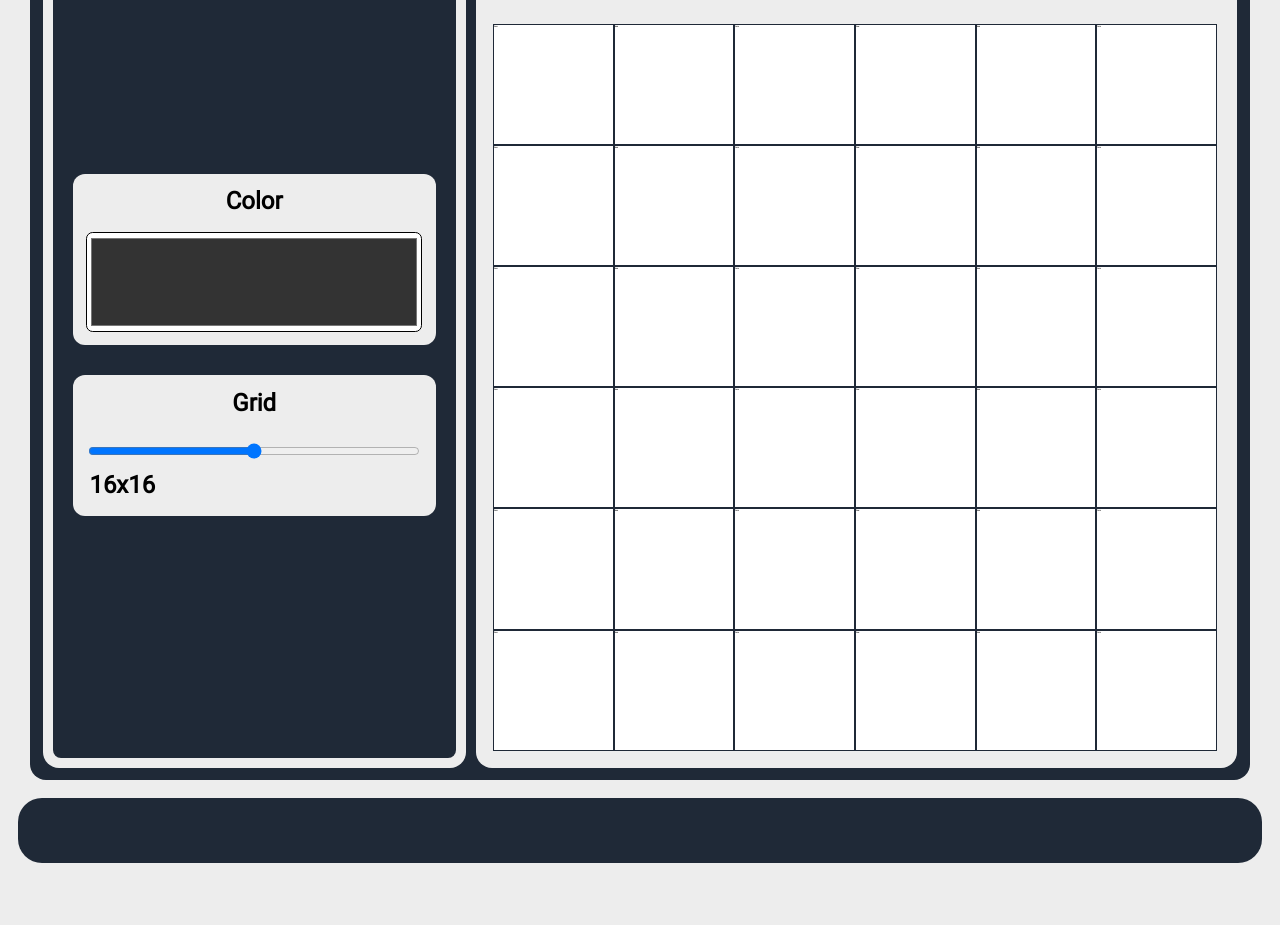
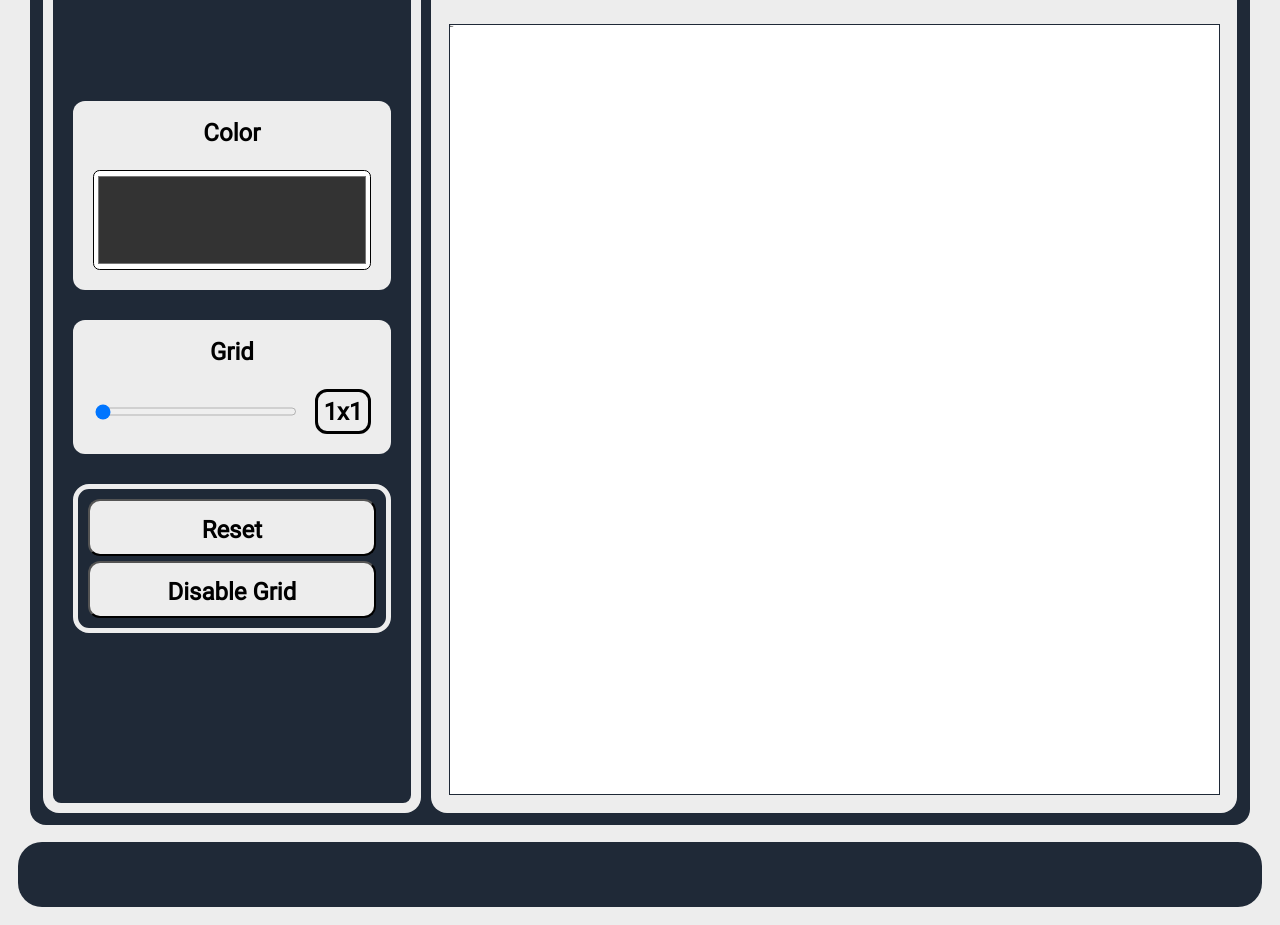
Before and after one commit to FriZal07/Etch-a-Sketch, a plain HTML site: page index.html in a window 1280 px wide. Shown: the part 208-1133 px from the top of the page. Before the commit the page ends 1089 px from the top, so only its background shows below. Drawn offline with Linux system fonts and the light colour scheme.

Commit message:
Made sure the UI is interactive and accessible across all platform
1. Added color picker
2. Added grid selector
3. Added grid reset and disable grid border button
4. Made sure the grid works

```diff
--- a/index.html
+++ b/index.html
@@ -22,9 +22,17 @@
                         <div class="grid_box">
                             <div style="margin: 0 auto;">Grid</div>
                             <div class="content_container">
-                                <input id="grid_selector" type="range"></input>
-                                <div>16x16</div>
+                                <input id="grid_selector" type="range" value="1" max="100" min="1"></input>
+                                <div id="grid_shower">1x1</div>
                             </div>
+                        </div>
+                        <div class="button_container">
+                            <button id="reset" type="button">
+                                Reset
+                            </button>
+                            <button id="grid" type="button">
+                                Disable Grid
+                            </button>
                         </div>
                     </div>
                 </div>
@@ -32,41 +40,6 @@
                     <div class="grid_title">Grid Square</div>
                     <div class="grid_space">
                         <div class="grid_screen">
-                            <div class="boxes">box</div>
-                            <div class="boxes">box</div>
-                            <div class="boxes">box</div>
-                            <div class="boxes">box</div>
-                            <div class="boxes">box</div>
-                            <div class="boxes">box</div>
-                            <div class="boxes">box</div>
-                            <div class="boxes">box</div>
-                            <div class="boxes">box</div>
-                            <div class="boxes">box</div>
-                            <div class="boxes">box</div>
-                            <div class="boxes">box</div>
-                            <div class="boxes">box</div>
-                            <div class="boxes">box</div>
-                            <div class="boxes">box</div>
-                            <div class="boxes">box</div>
-                            <div class="boxes">box</div>
-                            <div class="boxes">box</div>
-                            <div class="boxes">box</div>
-                            <div class="boxes">box</div>
-                            <div class="boxes">box</div>
-                            <div class="boxes">box</div>
-                            <div class="boxes">box</div>
-                            <div class="boxes">box</div>
-                            <div class="boxes">box</div>
-                            <div class="boxes">box</div>
-                            <div class="boxes">box</div>
-                            <div class="boxes">box</div>
-                            <div class="boxes">box</div>
-                            <div class="boxes">box</div>
-                            <div class="boxes">box</div>
-                            <div class="boxes">box</div>
-                            <div class="boxes">box</div>
-                            <div class="boxes">box</div>
-                            <div class="boxes">box</div>
                             <div class="boxes">box</div>
                         </div>
                     </div>
--- a/script.js
+++ b/script.js
@@ -0,0 +1,71 @@
+let gridSize = 0;
+let colorCurrentValue = "";
+let gridStatus = true;
+
+let colorSelector = document.querySelector("#color_selector");
+let gridSelector = document.querySelector("#grid_selector");
+let gridCounter = document.querySelector("#grid_shower");
+let resetGrid = document.querySelector("#reset");
+let borderGrid = document.querySelector("#grid");
+
+colorSelector.addEventListener("change",(e)=> colorCurrentValue = e.target.value);
+gridSelector.addEventListener("change",(e)=> {gridSize = e.target.value; GridChange(gridSize);});
+resetGrid.addEventListener("click",()=> GridChange(gridSize) );
+borderGrid.addEventListener("click", ()=> {
+    if (gridStatus == true){gridline(false) }
+    else{gridline(true) }
+})
+
+
+function GridChange(newSize){
+
+    let gridSquare = document.querySelector(".grid_screen");
+
+    gridCounter.textContent = `${newSize}x${newSize}`;
+
+    let GridPerc = (100/newSize) + "%";
+    console.log(GridPerc);
+
+    gridSquare.textContent = '';
+
+    for (let i = 0; i < newSize*newSize; i++){
+
+        let box = document.createElement("div");
+        box.classList.add("boxes")
+        box.style.flex = GridPerc ;
+
+        gridSquare.appendChild(box);
+    }
+
+    if (gridStatus == false) gridline(false);
+
+}
+
+function gridline(futurestatus){
+
+    if (futurestatus == false){
+
+    gridStatus = false;
+    let gridBoxes = document.querySelectorAll(".boxes")
+
+    gridBoxes.forEach(el => {
+        el.style.border = 0;
+    });
+
+    borderGrid.textContent = "Enable Grid";
+    }
+
+    else{
+
+    let gridBoxes = document.querySelectorAll(".boxes")
+
+    gridStatus = true;
+    gridBoxes.forEach(el => {
+        el.style.border = "solid 1px #1F2937";
+    });
+
+    borderGrid.textContent = "Disable Grid";
+    }
+
+
+}
--- a/style.css
+++ b/style.css
@@ -12,7 +12,7 @@ html, body {
     min-height: 100vh;
 }
 
-div {
+div,button {
     padding: 1%;
 }
 
@@ -39,7 +39,7 @@ body{
 #container{
     display: flex;
     flex-direction: column;
-    flex: 0 1 1500px;
+    flex: 0 1 1800px;
     gap: 5px;
 
     padding: 10px;
@@ -78,7 +78,6 @@ body{
 
 #content1{
     display: flex;
-    align-content: flex-start;
     flex-wrap: wrap;
     flex: 0 1 auto;
     gap: 10px;
@@ -92,7 +91,7 @@ body{
 .menu_decoration{
     display: flex;
     flex-direction: column;
-    flex: 1 1 30%;
+    flex: 1 1 20%;
 
     min-width: 0;
     padding: 10px;
@@ -100,8 +99,6 @@ body{
 
     background-color: #ededed;
 }
-
-
 
 .menu{
     display: flex;
@@ -116,12 +113,15 @@ body{
 }
 
 
+
+
 .color_box{
     display: flex;
     flex-direction: column;
     gap: 10px;
 
     padding: 10px;
+    padding-top: 15px;
     font-size: 1.5rem;
     border-radius: 0.5em;
     background-color: #ededed;
@@ -143,19 +143,34 @@ body{
     justify-content: center;
     flex-direction: column;
     flex: auto;
+
+    padding: 10px;
 }
-
 
 .grid_box{
     display: flex;
     flex-direction: column;
+    justify-content: center;
     gap: 10px;
 
     padding: 10px;
+    padding-top: 15px;
     font-size: 1.5rem;
 
     border-radius: 0.5em;
     background-color: #ededed;
+
+    .content_container{
+        flex-direction: row;
+        gap: 1rem;
+    }
+
+}
+
+#grid_shower{
+    padding: 2%;
+    border-radius: 0.5em;
+    border: black solid 3px;
 }
 
 #grid_selector{
@@ -168,6 +183,48 @@ body{
     background-color: sandybrown;
 }
 
+.button_container{
+    display: flex;
+    flex-direction: column;
+    flex: none;
+    gap: 5px;
+
+    border: 0.35rem solid #ededed;
+    border-radius: 1em;
+    padding: 10px;
+}
+
+#reset{
+    display: flex;
+    flex: 0 1 5%;
+    justify-content: center;
+
+    font-weight: bold;
+    font-family: "roboto";
+
+    padding: 10px;
+    padding-top: 15px;
+    font-size: 1.5rem;
+
+    border-radius: 0.5em;
+    background-color: #ededed;
+}
+
+#grid{
+    display: flex;
+    flex: 0 1 5%;
+    justify-content: center;
+
+    font-weight: bold;
+    font-family: "roboto";
+
+    padding: 10px;
+    padding-top: 15px;
+    font-size: 1.5rem;
+
+    border-radius: 0.5em;
+    background-color: #ededed;
+}
 
 /* GRID */
 
@@ -218,7 +275,7 @@ body{
 
 .boxes{
     display: flex;
-    flex: 0 1 16.6%;
+    flex: 0 1 100%;
 
     font-size: 2px;
     box-sizing: border-box;
```
